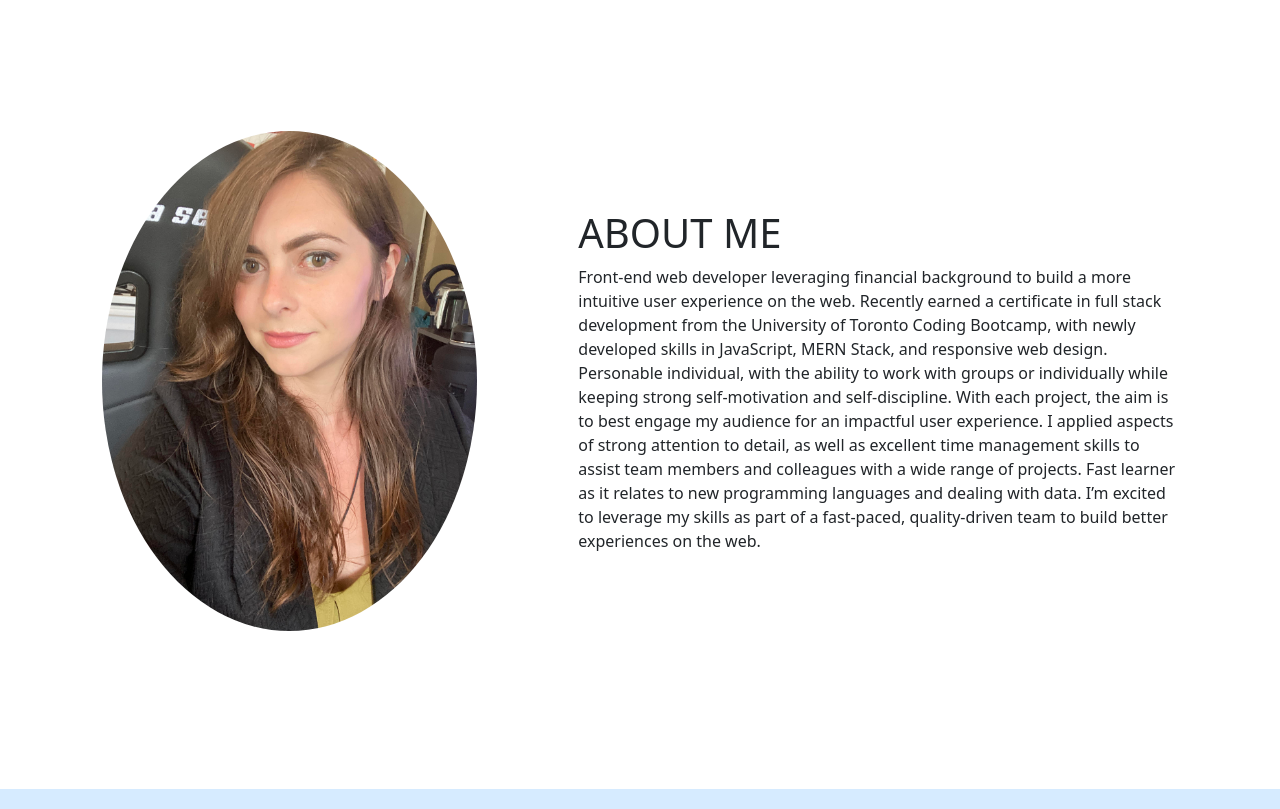
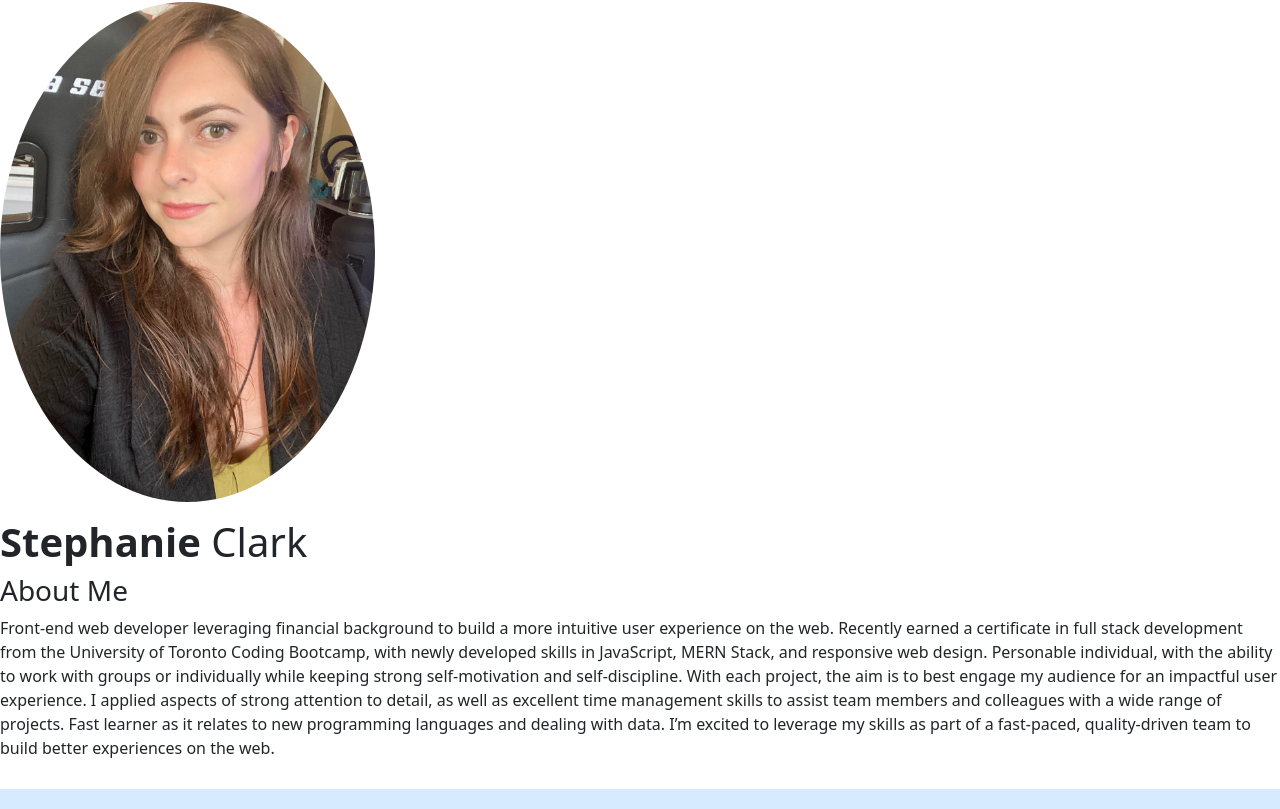
Before and after one commit to Wickette/portfolio, a React (Create React App) app: page / in a window 1280 px wide. Shown: the part 811-1620 px from the top of the page. Built offline with nearby package versions, Linux system fonts and the light colour scheme.

Commit message:
changed file path, testing git commands

```diff
--- a/src/components/AboutMe/AboutMe.jsx
+++ b/src/components/AboutMe/AboutMe.jsx
@@ -5,13 +5,29 @@ import image from '../../assets/images/profile-pic.jpg'
 const AboutMe = () => {
     return (
         <div className='about_container' id='about-me'>
-            <div>
-                <img src={image} alt="profile-pic" />
+               <section class="clearfix section-1" id="carousel_c935">
+      <div class="u-clearfix u-sheet u-sheet-1">
+        <img class="u-image u-image-default u-opacity u-opacity-75 u-image-1" src={image} alt="" data-image-width="2316" data-image-height="3088"/>
+        <div class="u-align-left u-container-style u-expanded-width-xs u-group u-group-1">
+          <div class="u-container-layout u-valign-middle-sm u-valign-top-xs u-container-layout-1">
+            <h1 class="u-align-right u-custom-font u-font-playfair-display u-text u-title u-text-1"><b>Stephanie</b>&nbsp;Clark
+            </h1>
+            <div class="u-border-3 u-border-grey-dark-1 u-shape u-shape-left u-shape-1"></div>
+            <div class="u-container-style u-group u-group-2">
+              <div class="u-container-layout u-container-layout-2">
+                <h3 class="u-custom-font u-font-playfair-display u-text u-text-2">About Me</h3>
+                <div class="u-border-8 u-border-grey-dark-1 u-line u-line-horizontal u-line-1"></div>
+                <p class="u-text u-text-3">Front-end web developer leveraging financial background to build a more intuitive user experience on the web. Recently earned a certificate in full stack development from the University of Toronto Coding Bootcamp, with newly developed skills in JavaScript, MERN Stack, and responsive web design. Personable individual, with the ability to work with groups or individually while keeping strong self-motivation and self-discipline. With each project, the aim is to best engage my audience for an impactful user experience. I applied aspects of strong attention to detail, as well as excellent time management skills to assist team members and colleagues with a wide range of projects. Fast learner as it relates to new programming languages and dealing with data. I’m excited to leverage my skills as part of a fast-paced, quality-driven team to build better experiences on the web.</p>
+              </div>
             </div>
-            <div className='about_text'>
-                <h1>ABOUT ME</h1>
-                <p>Front-end web developer leveraging financial background to build a more intuitive user experience on the web. Recently earned a certificate in full stack development from the University of Toronto Coding Bootcamp, with newly developed skills in JavaScript, MERN Stack, and responsive web design. Personable individual, with the ability to work with groups or individually while keeping strong self-motivation and self-discipline. With each project, the aim is to best engage my audience for an impactful user experience. I applied aspects of strong attention to detail, as well as excellent time management skills to assist team members and colleagues with a wide range of projects. Fast learner as it relates to new programming languages and dealing with data. I’m excited to leverage my skills as part of a fast-paced, quality-driven team to build better experiences on the web.</p>
-            </div>
+          </div>
+        </div>
+        <div class="u-shape u-shape-rectangle u-white u-shape-2"></div>
+      </div>
+    </section>
+    <section class="u-clearfix u-section-2" id="sec-351d">
+      <div class="u-clearfix u-sheet u-sheet-1"></div>
+    </section>
         </div>
     )
 }
```
